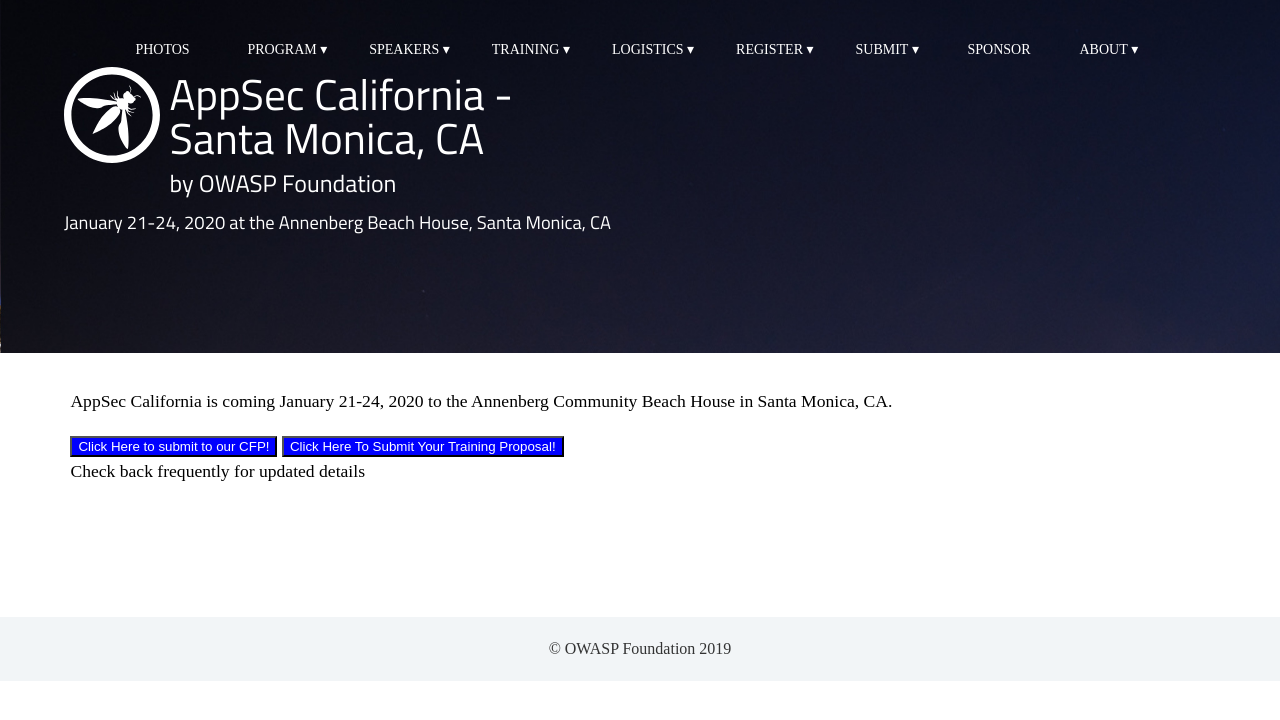
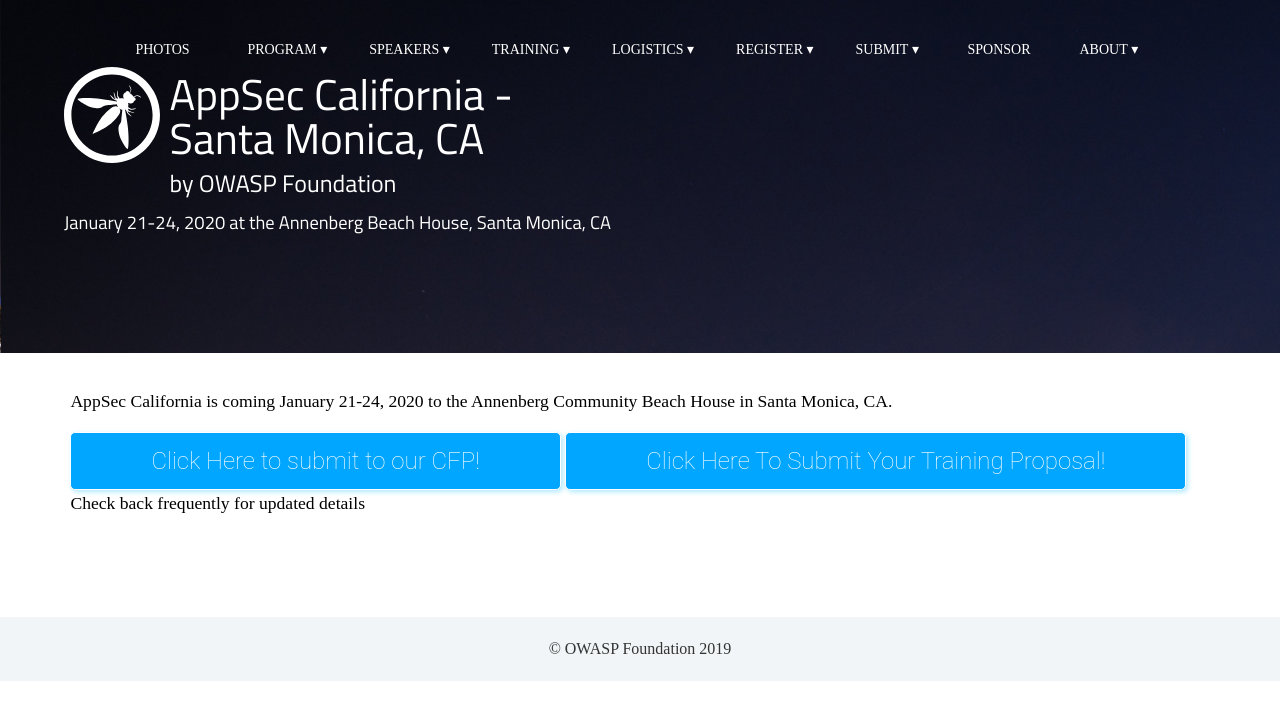
Before and after one commit to OWASP/2020-appseccalifornia, a Jekyll site: the page built from index.html, in a window 1280 px wide. Shown: the top 720 px of the page. Built offline with Jekyll 4.4.1, drawn with Linux system fonts in a browser that asks for light colours; some web fonts are replaced.

Commit message:
Re-submitting CSS change for buttons

```diff
--- a/index.html
+++ b/index.html
@@ -10,9 +10,9 @@
 <section class="punch">
 	<p>AppSec California is coming January 21-24, 2020 to the Annenberg Community Beach House in Santa Monica, CA. </p>
 
-	<button name="cfpBUton" style="background-color:blue; color:white" onclick="https://owasp.submittable.com/submit/147365/appsec-callifornia-2020-call-for-presentations">Click Here to submit to our CFP!</button>
+	<button name="cfpBUton" class="button" onclick="https://owasp.submittable.com/submit/147365/appsec-callifornia-2020-call-for-presentations">Click Here to submit to our CFP!</button>
 
-	<button name="cftButton" style="background-color:blue; color:white" onclick="https://owasp.submittable.com/submit/147366/appsec-callifornia-2020-call-for-trainers">Click Here To Submit Your Training Proposal!</button>
+	<button name="cftButton" class="button" onclick="https://owasp.submittable.com/submit/147366/appsec-callifornia-2020-call-for-trainers">Click Here To Submit Your Training Proposal!</button>
 
 	<p>Check back frequently for updated details</p>
 
```
